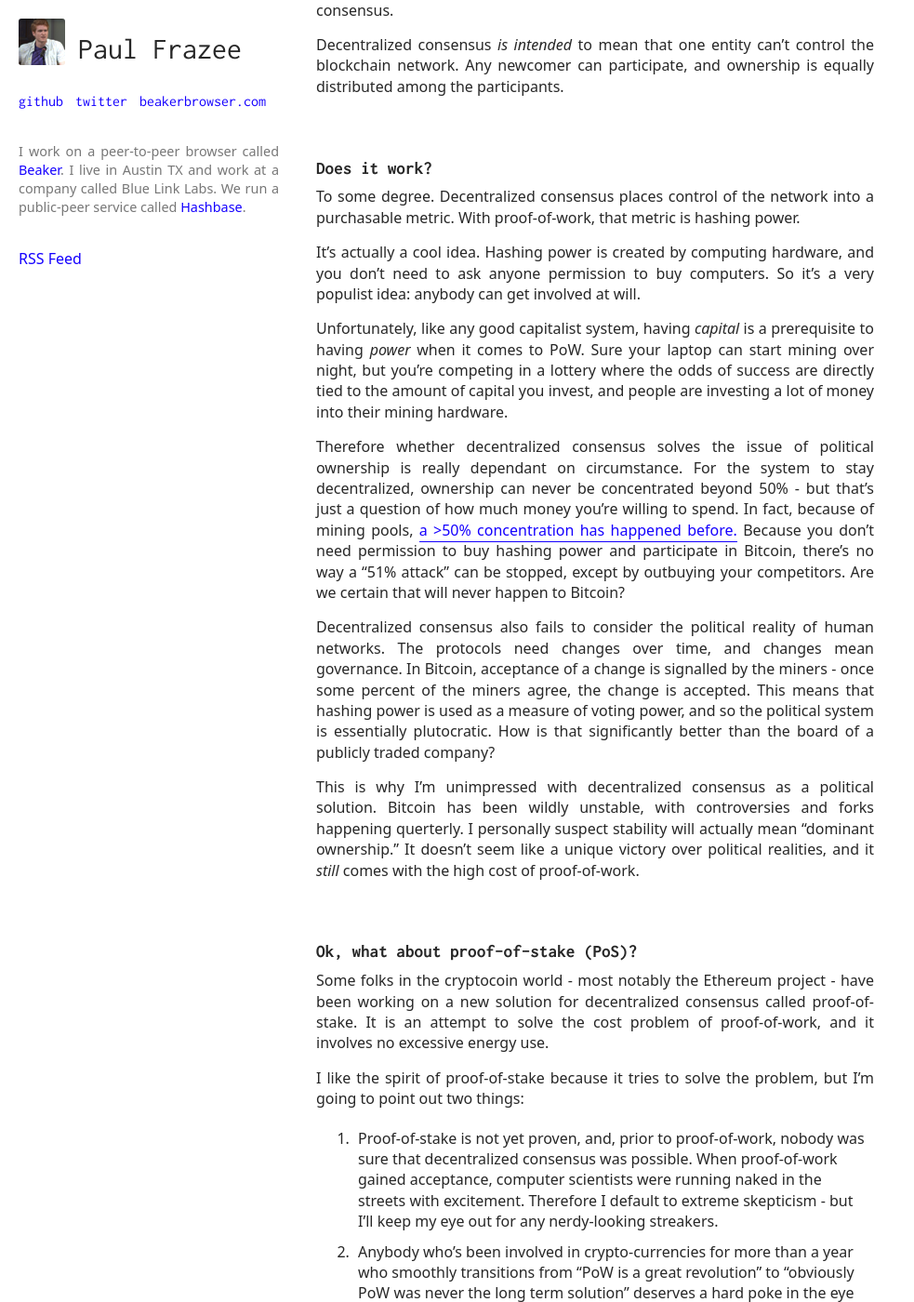
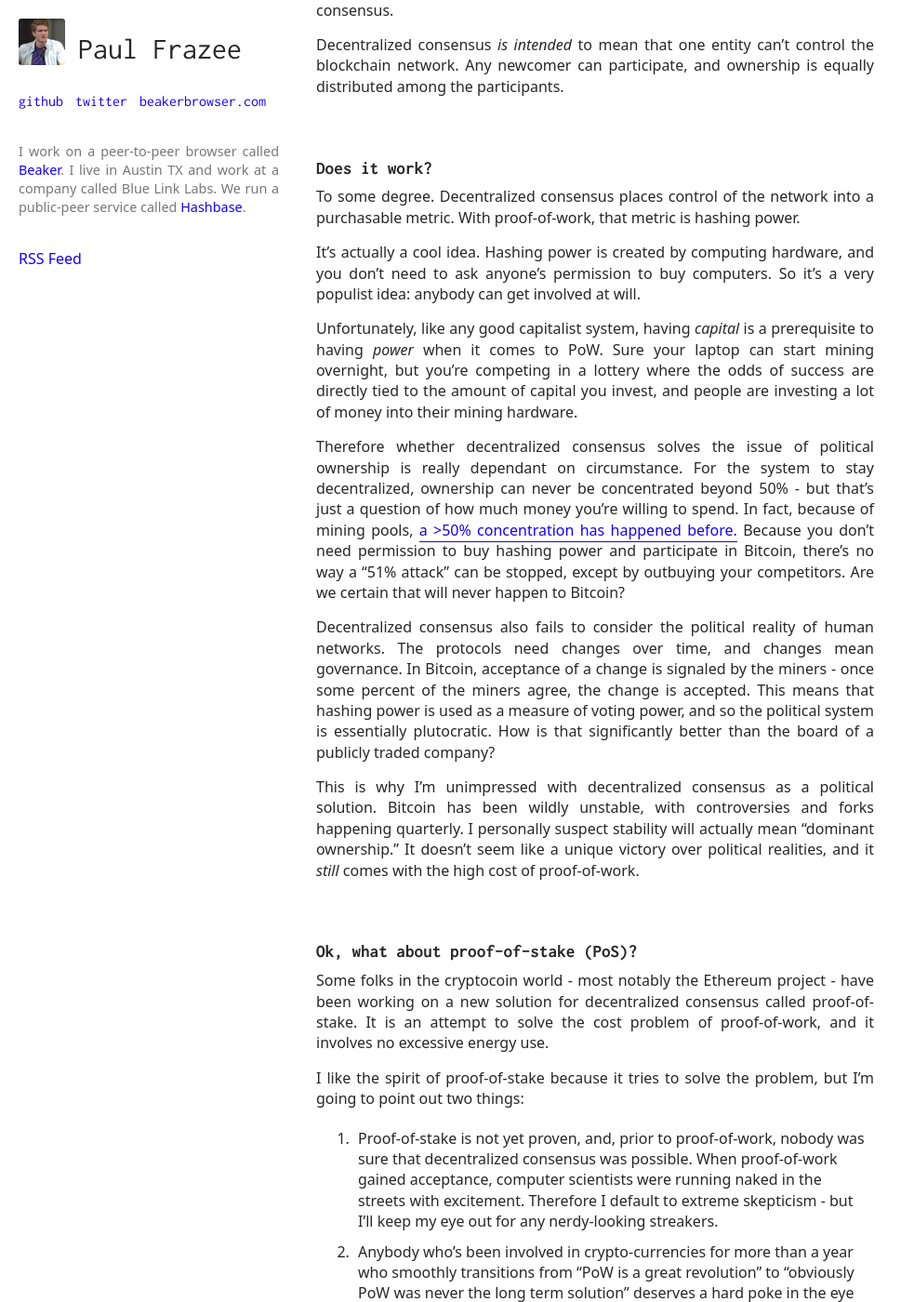
Before and after one commit to pfrazee/pfrazee.github.io, a Jekyll site: the page built from _posts/2017-11-06-secure-ledgers-dont-require-proof-of-work.md, in a window 1280 px wide and 1400 px high, scrolled down 3559 px. Shown: the whole window at 93% size, without its empty margins (0-983 px from the left). Built offline with Jekyll 4.4.1, drawn with Linux system fonts in a browser that asks for light colours; some of the changed text lies outside the part shown.

Commit message:
minor typos

```diff
--- a/_posts/2017-11-06-secure-ledgers-dont-require-proof-of-work.md
+++ b/_posts/2017-11-06-secure-ledgers-dont-require-proof-of-work.md
@@ -120,11 +120,11 @@
 With proof-of-work, that metric is hashing power.
 
 It's actually a cool idea.
-Hashing power is created by computing hardware, and you don't need to ask anyone permission to buy computers.
+Hashing power is created by computing hardware, and you don't need to ask anyone's permission to buy computers.
 So it's a very populist idea: anybody can get involved at will.
 
 Unfortunately, like any good capitalist system, having *capital* is a prerequisite to having *power* when it comes to PoW.
-Sure your laptop can start mining over night, but you're competing in a lottery where the odds of success are directly tied to the amount of capital you invest, and people are investing a lot of money into their mining hardware.
+Sure your laptop can start mining overnight, but you're competing in a lottery where the odds of success are directly tied to the amount of capital you invest, and people are investing a lot of money into their mining hardware.
 
 Therefore whether decentralized consensus solves the issue of political ownership is really dependant on circumstance.
 For the system to stay decentralized, ownership can never be concentrated beyond 50% - but that's just a question of how much money you're willing to spend.
@@ -134,12 +134,12 @@
 
 Decentralized consensus also fails to consider the political reality of human networks.
 The protocols need changes over time, and changes mean governance.
-In Bitcoin, acceptance of a change is signalled by the miners - once some percent of the miners agree, the change is accepted.
+In Bitcoin, acceptance of a change is signaled by the miners - once some percent of the miners agree, the change is accepted.
 This means that hashing power is used as a measure of voting power, and so the political system is essentially plutocratic.
 How is that significantly better than the board of a publicly traded company?
 
 This is why I'm unimpressed with decentralized consensus as a political solution.
-Bitcoin has been wildly unstable, with controversies and forks happening querterly.
+Bitcoin has been wildly unstable, with controversies and forks happening quarterly.
 I personally suspect stability will actually mean "dominant ownership."
 It doesn't seem like a unique victory over political realities, and it *still* comes with the high cost of proof-of-work.
 
```
Also changed, not shown: other parts of _posts/2017-11-06-secure-ledgers-dont-require-proof-of-work.md (+7 -7 lines).
